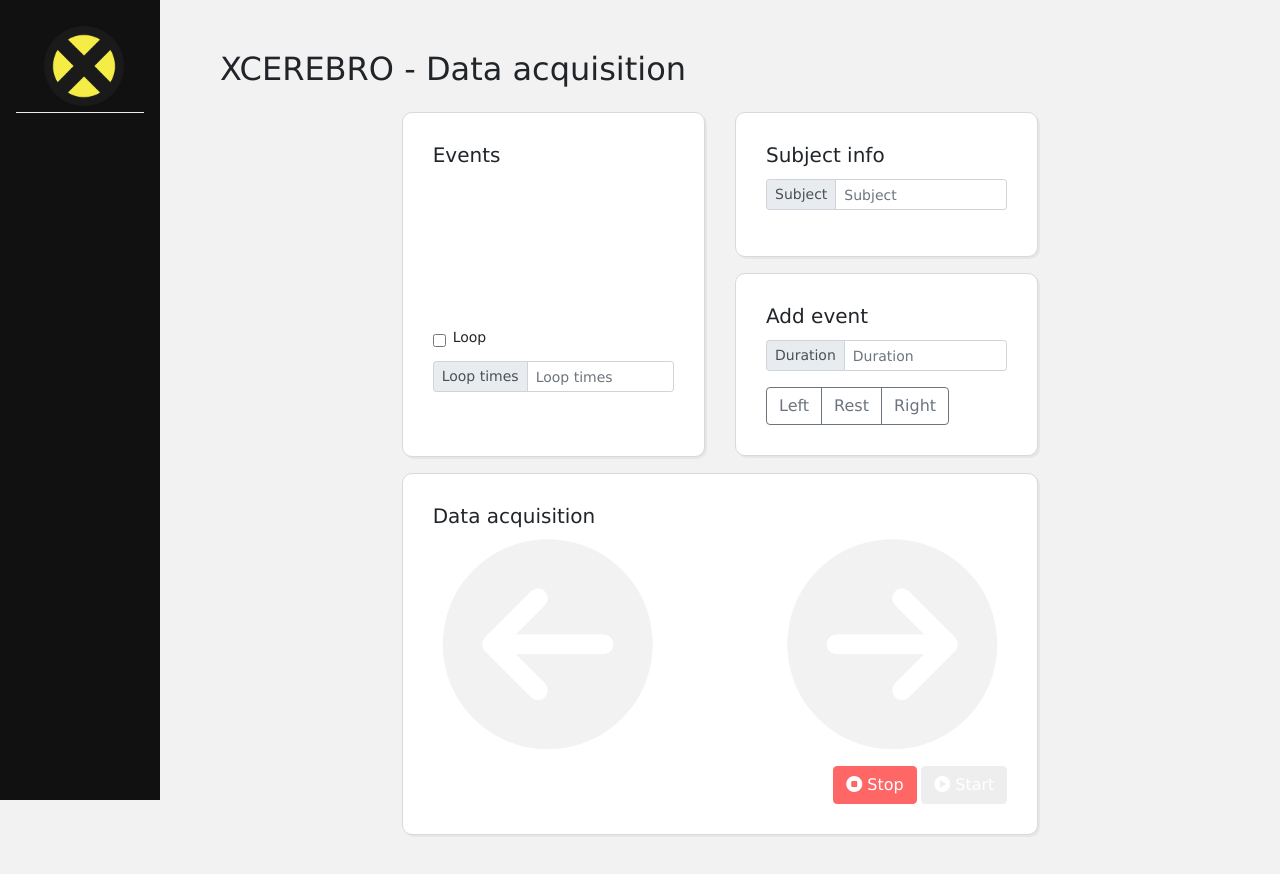
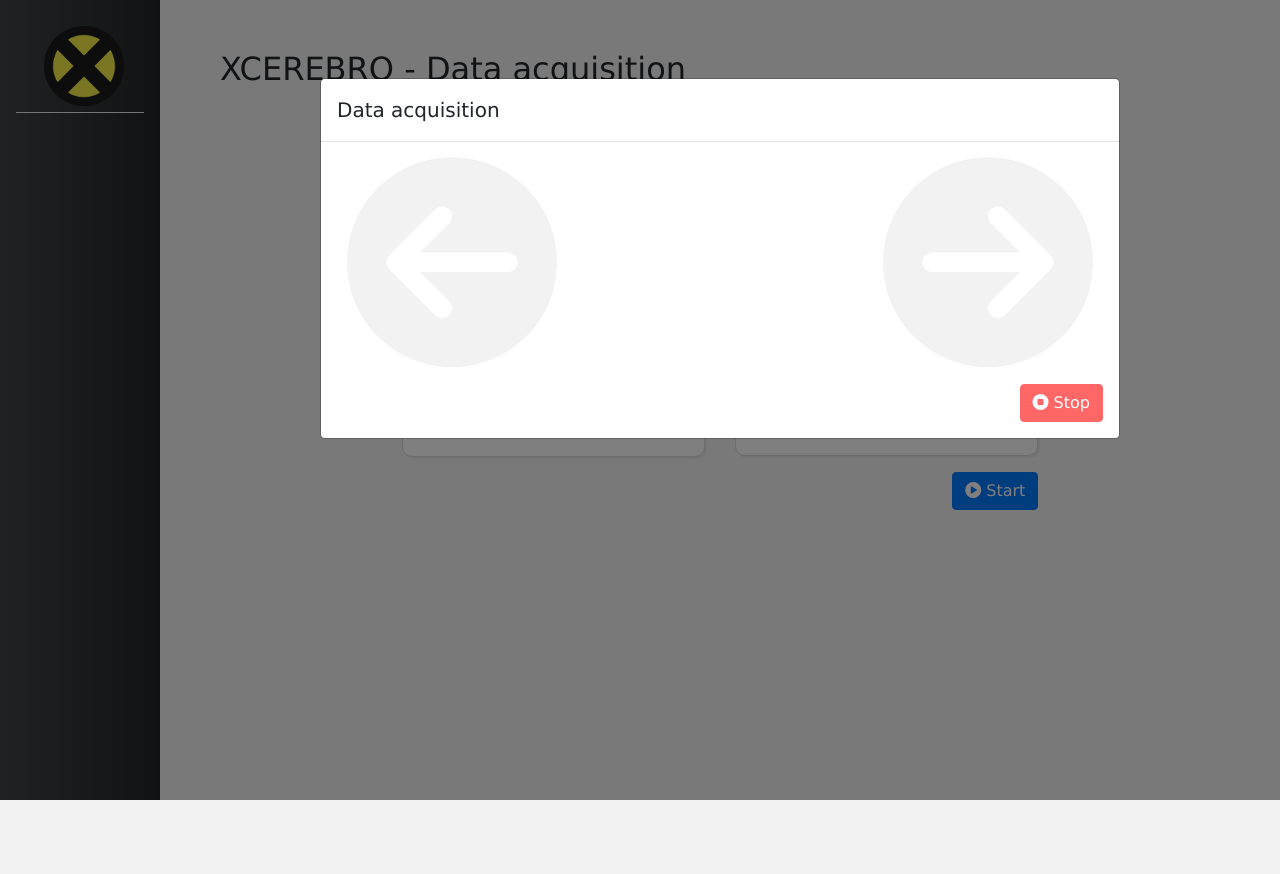
Before and after one commit to mauricio-ms/xcerebro, a website: page views/index.html in a window 1280 px wide. Both pictures are taken after a click on the button "Start". After the commit the page ends 800 px from the top, so only its background shows below. Drawn offline with nearby package versions, Linux system fonts and the light colour scheme; no server answers.

Commit message:
Data acquisition modal implemented to give more focus to the subjects.

```diff
--- a/public/css/style.css
+++ b/public/css/style.css
@@ -11,9 +11,11 @@ body {
   z-index: 1;
   top: 0;
   left: 0;
-  background-color: #111;
   overflow-x: hidden;
   padding-top: 20px;
+  background: #232526;  /* fallback for old browsers */
+  background: -webkit-linear-gradient(to right, #414345, #232526);  /* Chrome 10-25, Safari 5.1-6 */
+  background: linear-gradient(to right, #414345, #232526); /* W3C, IE 10+/ Edge, Firefox 16+, Chrome 26+, Opera 12+, Safari 7+ */
 }
 
 .sidebar a {
@@ -30,6 +32,7 @@ body {
 .main {
   margin-left: 160px;
   padding: 0 10px;
+  position: relative;
 }
 
 @media screen and (max-height: 450px) {
@@ -88,10 +91,17 @@ button:disabled {
 }
 
 .events .card-body .list-group {
-  height: 140px;
+  height: 170px;
+  overflow-x: hidden;
+  overflow-y: auto;
 }
 
 .data-acquisition {
   margin-left: 10px;
   margin-right: 10px;
 }
+
+.modal {
+  position: absolute !important;
+  overflow: hidden !important;
+}
--- a/public/js/data-acquisition-management.js
+++ b/public/js/data-acquisition-management.js
@@ -3,7 +3,6 @@ socket.on("DATA_ACQUISITION_STARTED", events => startDataAcquisition(events));
 socket.on("DATA_ACQUISITION_ENDED", () => dataAcquisitionEnded());
 
 function sendStartDataAcquisitionMessage() {
-    switchStartDataAcquisitionButton(false);
     switchStopDataAcquisitionButton(true);
     socket.emit("START_DATA_ACQUISITION");
 }
@@ -14,6 +13,7 @@ async function startDataAcquisition(events) {
         await executeEvents(events);
     }
 
+    closeModal("data-acquisition-modal");
     socket.emit("END_DATA_ACQUISITION");
 }
 
@@ -21,10 +21,6 @@ async function executeEvents(events) {
     for (const event of events) {
         await executeEvent(event);
     }
-}
-
-function switchStartDataAcquisitionButton(enabled) {
-    switchElement("start-data-acquisition-button", enabled);
 }
 
 function switchStopDataAcquisitionButton(enabled) {
@@ -95,7 +91,6 @@ function executeLeftOrRightEvent(event) {
 function dataAcquisitionEnded() {
     stopSignal = false;
     switchStopDataAcquisitionButton(false);
-    switchStartDataAcquisitionButton(true);
 }
 
 function stopDataAcquisition() {
--- /dev/null
+++ b/public/js/modal-helper.js
@@ -0,0 +1,6 @@
+function closeModal(modalId) {
+    const modal = $(`#${modalId}`);
+    if ((modal.data("bs.modal") || {})._isShown) {
+        modal.modal("toggle");
+    }
+}
--- a/views/index.html
+++ b/views/index.html
@@ -119,16 +119,29 @@
                         </div>
                     </div>
                 </div>
+
+                <br/>
+
+                <button type="button" class="btn btn-primary float-right"
+                        onclick="sendStartDataAcquisitionMessage()"
+                        data-toggle="modal" data-target="#data-acquisition-modal"
+                        data-backdrop="static" data-keyboard="false">
+                    <i class="fas fa-play-circle"></i> Start
+                </button>
+            </div>
         </div>
     </div>
 
-        <br/>
-
+    <div id="data-acquisition-modal" class="modal fade" tabindex="-1"
+         role="dialog" aria-labelledby="data-acquisition-modal-title" aria-hidden="true">
+        <div class="modal-dialog modal-lg" role="document">
+            <div class="modal-content">
+                <div class="modal-header">
+                    <h5 id="data-acquisition-modal-title" class="modal-title">Data acquisition</h5>
+                </div>
+                <div class="modal-body">
                     <div class="row justify-content-sm-center">
-            <div class="col-sm-8">
-                <div class="card">
-                    <div class="card-body">
-                        <h5 class="card-title">Data acquisition</h5>
+                        <div class="col-sm-12">
                             <div class="row justify-content-between data-acquisition">
                                 <div class="col-sm-4">
                                     <div class="row">
@@ -157,10 +170,6 @@
                                         onclick="stopDataAcquisition()" disabled>
                                     <i class="fas fa-stop-circle"></i> Stop
                                 </button>
-                            <button id="start-data-acquisition-button" type="button" class="btn btn-primary"
-                                    onclick="sendStartDataAcquisitionMessage()">
-                                <i class="fas fa-play-circle"></i> Start
-                            </button>
                             </div>
                         </div>
                     </div>
@@ -168,6 +177,9 @@
             </div>
         </div>
     </div>
+</div>
+
+<script src="/js/modal-helper.js"></script>
 <script src="/js/data-acquisition-layout-configuration.js"></script>
 <script src="/js/events-management.js"></script>
 <script src="/js/data-acquisition-management.js"></script>
```
Lines whose indentation alone changed are shown as unchanged.
